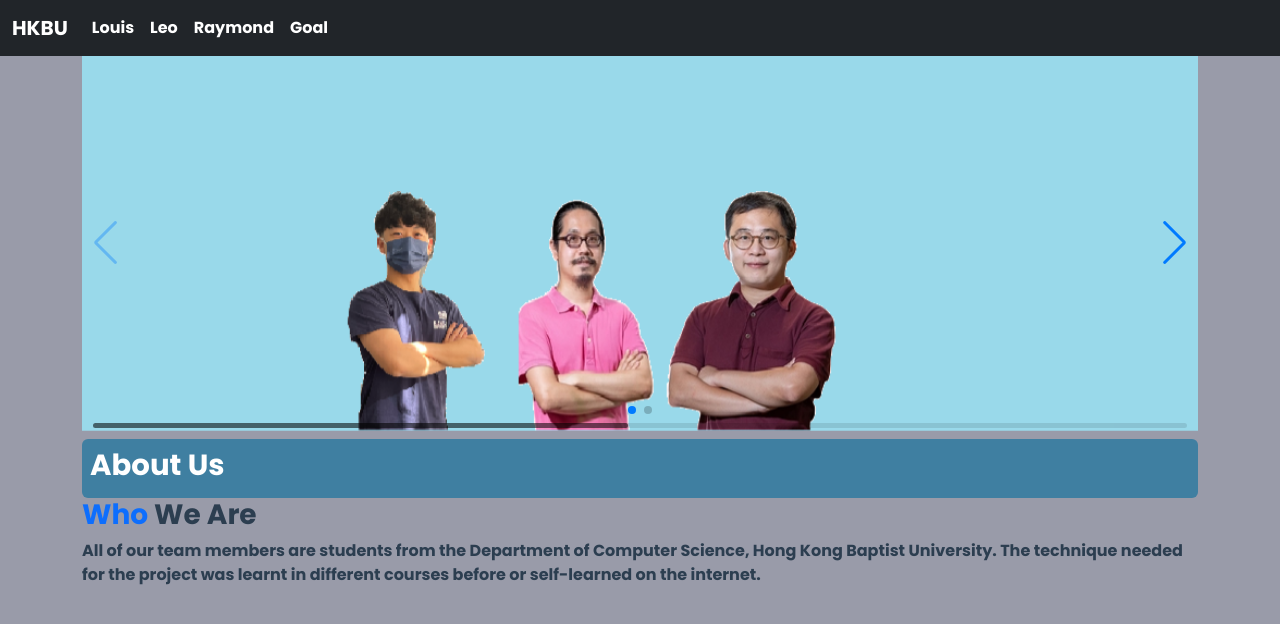
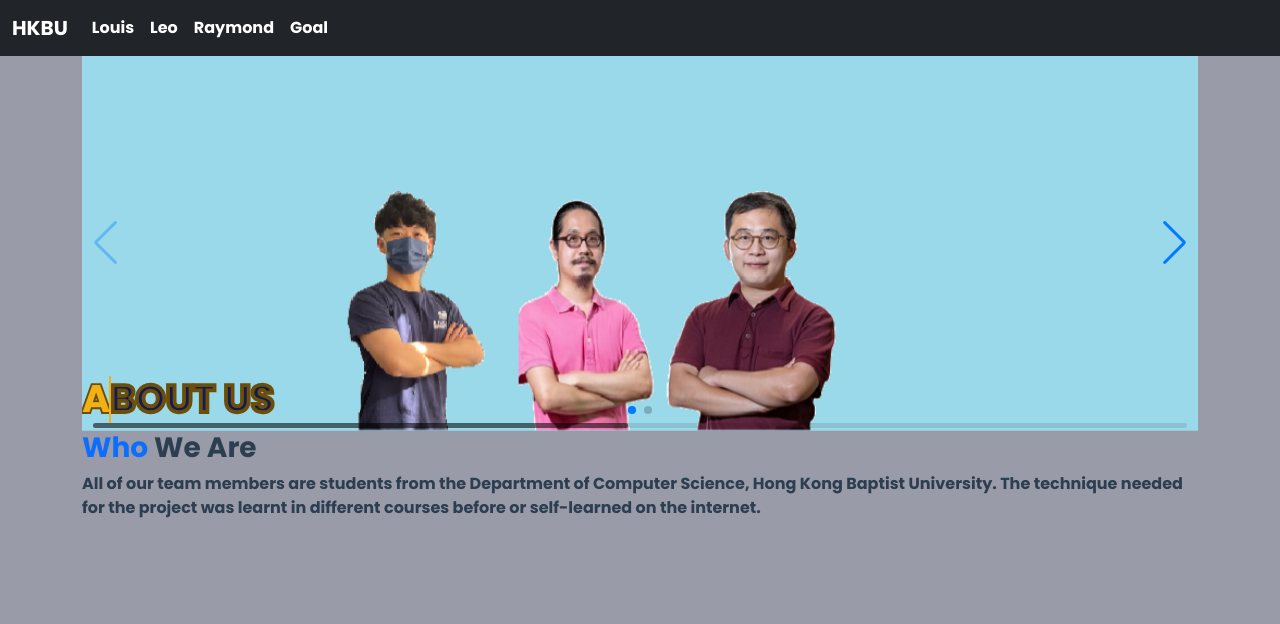
Before and after one commit to leoleo1222/landing-web-3dprinter, a Vue app: page /leo in a window 1280 px wide. Shown: the top 624 px of the page. Built offline with nearby package versions, Linux system fonts and the light colour scheme; what vue3-apexcharts would draw is missing.

Commit message:
adding text on image

```diff
--- a/src/components/AboutComp.vue
+++ b/src/components/AboutComp.vue
@@ -4,22 +4,21 @@
       :scrollbar="{ draggable: true }" @swiper="onSwiper" @slideChange="onSlideChange">
       <!-- set a image height with 50%-->
       <swiper-slide>
-        <img src="../assets/about_us_2.png" alt="Responsive image" style=" height: 50%; width: 100%;">
+        <img src="../assets/about_us_2.png" alt="Responsive image" style=" height: 70%; width: 100%;"/>
+        <!-- add a text at the bottom right above the image with absolute position-->
+        <div style="position: absolute; bottom: 0; left: 0;">
+          <h2 class="slideInRight" data-text="About Us">About Us</h2>
+        </div>
       </swiper-slide>
       <swiper-slide>
-        <img src="../assets/about_us_1.png" alt="Responsive image" style=" height: 50%; width: 100%;">
+        <img src="../assets/about_us_1.png" alt="Responsive image" style=" height: 50%; width: 100%;"/>
+        <div style="position: absolute; bottom: 0; left: 0;">
+          <h2 class="slideInRight" data-text="Our Working Place">Our Working Place</h2>
+        </div>
       </swiper-slide>
 
     </swiper>
   </div>
-
-
-  <div
-          class="advantage1 mt-2 p-2 bg-secondary text-white rounded"
-          data-aos="fade-left"
-        >
-          <h1 class="title1">About Us</h1>
-        </div>
   <h3><span class="text-primary"> Who</span> We Are</h3>
   <p>All of our team members are students from the Department of Computer Science, Hong Kong Baptist University. The
     technique needed
@@ -132,6 +131,7 @@ body {
   background: #0bf;
   text-align: center;
 }
+
 .title1,
 .title2 {
   transition: 0.3s;
@@ -150,6 +150,7 @@ body {
 .box:hover .title1 {
   opacity: 0;
 }
+
 .box:hover .title2 {
   opacity: 1;
 }
@@ -162,7 +163,7 @@ h2 {
   position: relative;
   font-size: calc(12px + 8vw);
   color: #161a52;
-  -webkit-text-stroke: 0.3vw #f1b015;
+  -webkit-text-stroke: 0.3vw #6b4e09;
   text-transform: uppercase;
   white-space: nowrap;
 }
@@ -186,6 +187,7 @@ h5 {
 }
 
 @keyframes animate {
+
   0%,
   10%,
   100% {
@@ -216,17 +218,20 @@ h5 {
     transform: translateX(100%);
     visibility: visible;
   }
+
   100% {
     -webkit-transform: translateX(0);
     transform: translateX(0);
   }
 }
+
 @keyframes slideInRight {
   0% {
     -webkit-transform: translateX(100%);
     transform: translateX(100%);
     visibility: visible;
   }
+
   100% {
     -webkit-transform: translateX(0);
     transform: translateX(0);
@@ -241,22 +246,26 @@ h5 {
   -webkit-animation-fill-mode: both;
   animation-fill-mode: both;
 }
+
 @-webkit-keyframes zoomIn {
   0% {
     opacity: 0;
     -webkit-transform: scale3d(0.3, 0.3, 0.3);
     transform: scale3d(0.3, 0.3, 0.3);
   }
+
   50% {
     opacity: 1;
   }
 }
+
 @keyframes zoomIn {
   0% {
     opacity: 0;
     -webkit-transform: scale3d(0.3, 0.3, 0.3);
     transform: scale3d(0.3, 0.3, 0.3);
   }
+
   50% {
     opacity: 1;
   }
```
